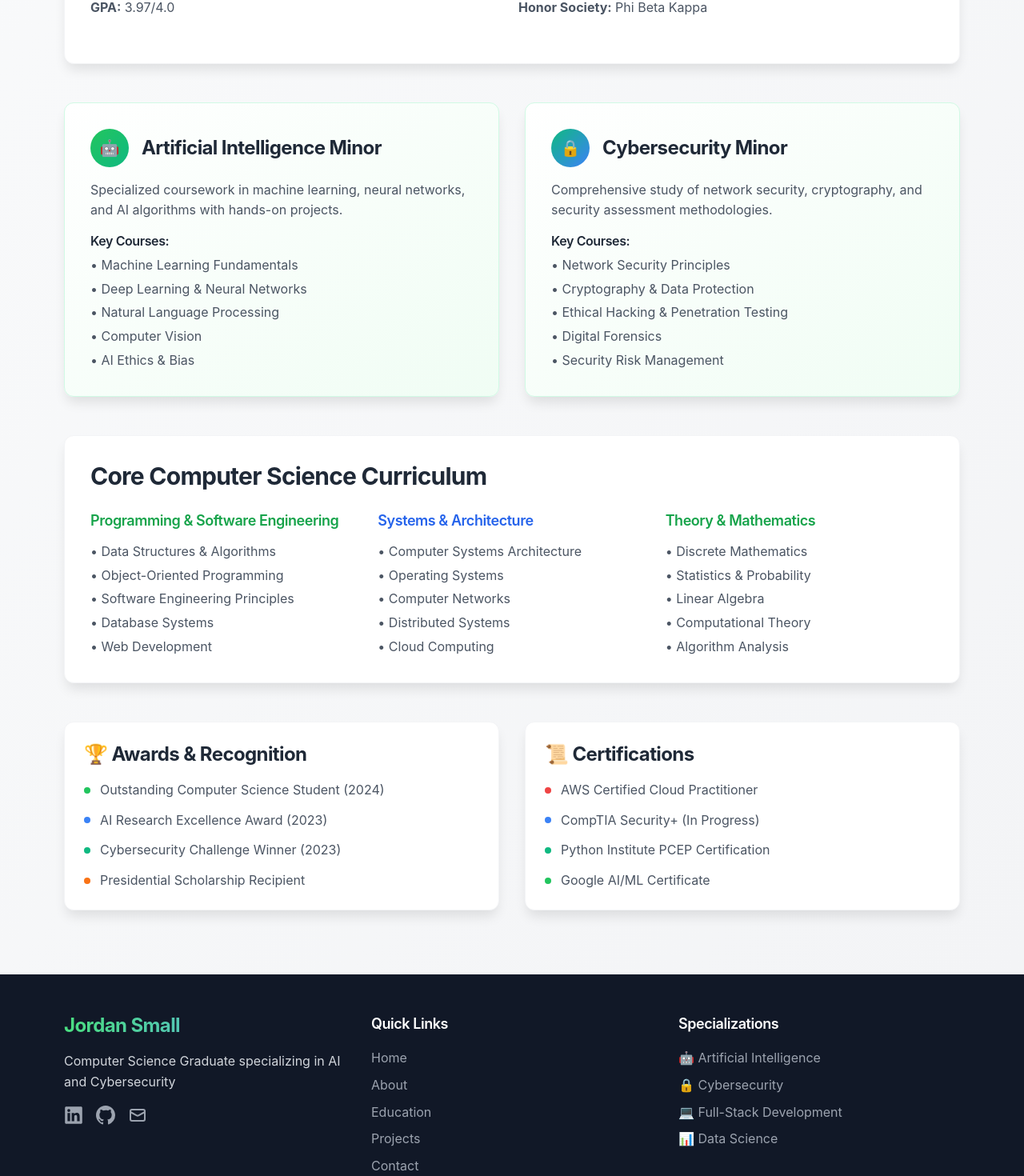
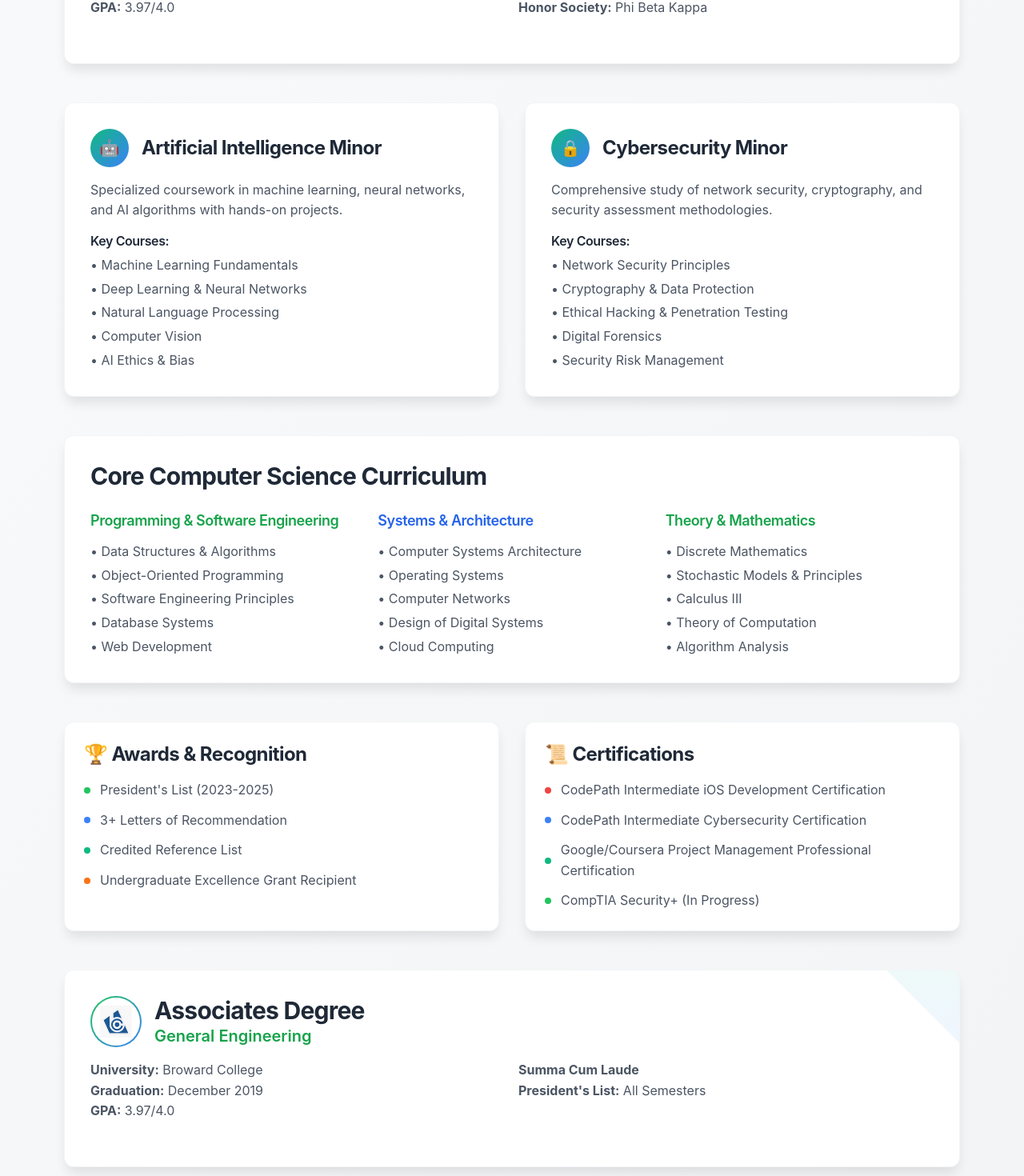
Before and after one commit to sm4j/port_v2, a Next.js app in the folder portfolio-template/: page /education in a window 1280 px wide. Shown: the part 559-2029 px from the top of the page at 80% size. Built offline with nearby package versions, Linux system fonts and the light colour scheme.

Commit message:
Changes to contact, featured projects, and education.

```diff
--- a/portfolio-template/src/app/education/page.tsx
+++ b/portfolio-template/src/app/education/page.tsx
@@ -22,8 +22,10 @@ const EducationPage = () => {
                         <div className="flex items-start justify-between flex-col lg:flex-row gap-6">
                             <div className="flex-1">
                                 <div className="flex items-center mb-4">
-                                    <div className="w-16 h-16 bg-gradient-to-br from-green-500 to-blue-500 rounded-full flex items-center justify-center text-white text-2xl font-bold mr-4">
-                                        🎓
+                                       <div className="w-16 h-16 rounded-full mr-4 bg-gradient-to-br from-green-500 to-blue-500 p-0.5">
+                                           <div className="w-full h-full bg-white rounded-full flex items-center justify-center">
+                                        <img src="/fau-logo.png" alt="Florida Atlantic University logo" className="w-10 h-10 object-contain" />
+                                           </div>
                                     </div>
                                     <div>
                                         <h2 className="text-3xl font-bold text-gray-800">Bachelor of Science</h2>
@@ -49,9 +51,9 @@ const EducationPage = () => {
 
                 {/* Minors */}
                 <div className="grid md:grid-cols-2 gap-8 mb-12">
-                    <div className="card-gradient p-8">
+                    <div className="card p-8">
                         <div className="flex items-center mb-4">
-                            <div className="w-12 h-12 bg-gradient-to-br from-green-500 to-emerald-500 rounded-full flex items-center justify-center text-white text-xl mr-4">
+                            <div className="w-12 h-12 bg-gradient-to-br from-emerald-500 to-blue-500 rounded-full flex items-center justify-center text-white text-xl mr-4">
                                 🤖
                             </div>
                             <h3 className="text-2xl font-bold text-gray-800">Artificial Intelligence Minor</h3>
@@ -71,7 +73,7 @@ const EducationPage = () => {
                         </div>
                     </div>
 
-                    <div className="card-gradient p-8">
+                    <div className="card p-8">
                         <div className="flex items-center mb-4">
                             <div className="w-12 h-12 bg-gradient-to-br from-emerald-500 to-blue-500 rounded-full flex items-center justify-center text-white text-xl mr-4">
                                 🔒
@@ -114,7 +116,7 @@ const EducationPage = () => {
                                 <li>• Computer Systems Architecture</li>
                                 <li>• Operating Systems</li>
                                 <li>• Computer Networks</li>
-                                <li>• Distributed Systems</li>
+                                <li>• Design of Digital Systems</li>
                                 <li>• Cloud Computing</li>
                             </ul>
                         </div>
@@ -122,9 +124,9 @@ const EducationPage = () => {
                             <h4 className="text-lg font-semibold text-green-600 mb-3">Theory & Mathematics</h4>
                             <ul className="text-gray-600 space-y-1">
                                 <li>• Discrete Mathematics</li>
-                                <li>• Statistics & Probability</li>
-                                <li>• Linear Algebra</li>
-                                <li>• Computational Theory</li>
+                                <li>• Stochastic Models & Principles</li>
+                                <li>• Calculus III</li>
+                                <li>• Theory of Computation</li>
                                 <li>• Algorithm Analysis</li>
                             </ul>
                         </div>
@@ -138,19 +140,19 @@ const EducationPage = () => {
                         <ul className="space-y-3">
                             <li className="flex items-center">
                                 <div className="w-2 h-2 bg-green-500 rounded-full mr-3"></div>
-                                <span className="text-gray-600">Outstanding Computer Science Student (2024)</span>
+                                <span className="text-gray-600">President's List (2023-2025)</span>
                             </li>
                             <li className="flex items-center">
                                 <div className="w-2 h-2 bg-blue-500 rounded-full mr-3"></div>
-                                <span className="text-gray-600">AI Research Excellence Award (2023)</span>
+                                <span className="text-gray-600">3+ Letters of Recommendation</span>
                             </li>
                             <li className="flex items-center">
                                 <div className="w-2 h-2 bg-emerald-500 rounded-full mr-3"></div>
-                                <span className="text-gray-600">Cybersecurity Challenge Winner (2023)</span>
+                                <span className="text-gray-600">Credited Reference List</span>
                             </li>
                             <li className="flex items-center">
                                 <div className="w-2 h-2 bg-orange-500 rounded-full mr-3"></div>
-                                <span className="text-gray-600">Presidential Scholarship Recipient</span>
+                                <span className="text-gray-600">Undergraduate Excellence Grant Recipient</span>
                             </li>
                         </ul>
                     </div>
@@ -160,21 +162,53 @@ const EducationPage = () => {
                         <ul className="space-y-3">
                             <li className="flex items-center">
                                 <div className="w-2 h-2 bg-red-500 rounded-full mr-3"></div>
-                                <span className="text-gray-600">AWS Certified Cloud Practitioner</span>
+                                <span className="text-gray-600">CodePath Intermediate iOS Development Certification</span>
                             </li>
                             <li className="flex items-center">
                                 <div className="w-2 h-2 bg-blue-500 rounded-full mr-3"></div>
-                                <span className="text-gray-600">CompTIA Security+ (In Progress)</span>
+                                <span className="text-gray-600">CodePath Intermediate Cybersecurity Certification</span>
                             </li>
                             <li className="flex items-center">
                                 <div className="w-2 h-2 bg-emerald-500 rounded-full mr-3"></div>
-                                <span className="text-gray-600">Python Institute PCEP Certification</span>
+                                <span className="text-gray-600">Google/Coursera Project Management Professional Certification</span>
                             </li>
                             <li className="flex items-center">
                                 <div className="w-2 h-2 bg-green-500 rounded-full mr-3"></div>
-                                <span className="text-gray-600">Google AI/ML Certificate</span>
+                                <span className="text-gray-600">CompTIA Security+ (In Progress)</span>
                             </li>
                         </ul>
+                    </div>
+                </div>
+                {/* First Degree */}
+                <div className="card p-8 mb-12 mt-12 relative overflow-hidden">
+                    <div className="absolute top-0 right-0 w-32 h-32 bg-gradient-to-br from-green-400 to-blue-400 opacity-10 transform rotate-45 translate-x-16 -translate-y-16"></div>
+                    <div className="relative z-10">
+                        <div className="flex items-start justify-between flex-col lg:flex-row gap-6">
+                            <div className="flex-1">
+                                <div className="flex items-center mb-4">
+                                       <div className="w-16 h-16 rounded-full mr-4 bg-gradient-to-br from-green-500 to-blue-500 p-0.5">
+                                           <div className="w-full h-full bg-white rounded-full flex items-center justify-center">
+                                        <img src="/bc-logo.jpeg" alt="Broward College logo" className="w-10 h-10 object-contain" />
+                                           </div>
+                                    </div>
+                                    <div>
+                                        <h2 className="text-3xl font-bold text-gray-800">Associates Degree</h2>
+                                        <p className="text-xl text-green-600 font-semibold">General Engineering</p>
+                                    </div>
+                                </div>
+                                <div className="grid md:grid-cols-2 gap-4 mb-6">
+                                    <div>
+                                        <p className="text-gray-600"><strong>University:</strong> Broward College</p>
+                                        <p className="text-gray-600"><strong>Graduation:</strong> December 2019</p>
+                                        <p className="text-gray-600"><strong>GPA:</strong> 3.97/4.0</p>
+                                    </div>
+                                    <div>
+                                        <p className="text-gray-600"><strong>Summa Cum Laude</strong></p>
+                                        <p className="text-gray-600"><strong>President's List:</strong> All Semesters</p>
+                                    </div>
+                                </div>
+                            </div>
+                        </div>
                     </div>
                 </div>
             </div>
--- a/portfolio-template/src/app/page.tsx
+++ b/portfolio-template/src/app/page.tsx
@@ -51,38 +51,38 @@ const HomePage = () => {
                     </h2>
                     <div className="grid md:grid-cols-2 lg:grid-cols-3 gap-8">
                         <div className="bg-gradient-to-br from-green-50 to-blue-50 p-6 rounded-xl border border-green-100 hover:shadow-lg transition-shadow duration-300">
-                            <h3 className="text-xl font-semibold mb-3 text-gray-800">AI-Powered Security Analyzer</h3>
+                            <h3 className="text-xl font-semibold mb-3 text-gray-800">Marvel Dream Teams</h3>
                             <p className="text-gray-600 mb-4">
-                                Machine learning model for detecting network anomalies and potential security threats.
+                                Completely integrated mobile iOS application that allows users to create and share their own Marvel superhero teams. Built using a SwiftUI frontend and a Firebase backend with Marvel API integration.
                             </p>
                             <div className="flex flex-wrap gap-2">
-                                <span className="px-3 py-1 bg-green-100 text-green-700 rounded-full text-sm">Python</span>
-                                <span className="px-3 py-1 bg-blue-100 text-blue-700 rounded-full text-sm">TensorFlow</span>
-                                <span className="px-3 py-1 bg-emerald-100 text-emerald-700 rounded-full text-sm">Cybersecurity</span>
+                                <span className="px-3 py-1 bg-green-100 text-green-700 rounded-full text-sm">SwiftUI</span>
+                                <span className="px-3 py-1 bg-blue-100 text-blue-700 rounded-full text-sm">ParseSwift</span>
+                                <span className="px-3 py-1 bg-emerald-100 text-emerald-700 rounded-full text-sm">Firebase</span>
                             </div>
                         </div>
 
                         <div className="bg-gradient-to-br from-blue-50 to-indigo-50 p-6 rounded-xl border border-blue-100 hover:shadow-lg transition-shadow duration-300">
-                            <h3 className="text-xl font-semibold mb-3 text-gray-800">Smart Campus App</h3>
+                            <h3 className="text-xl font-semibold mb-3 text-gray-800">FlightPath</h3>
                             <p className="text-gray-600 mb-4">
-                                Full-stack web application for campus navigation and resource management.
+                                An FAU Career Networking Platform that connects students, faculty, and employers. Built with a Next.js frontend and full a AWS cloud architecture.
                             </p>
                             <div className="flex flex-wrap gap-2">
                                 <span className="px-3 py-1 bg-blue-100 text-blue-700 rounded-full text-sm">React</span>
-                                <span className="px-3 py-1 bg-green-100 text-green-700 rounded-full text-sm">Node.js</span>
-                                <span className="px-3 py-1 bg-yellow-100 text-yellow-700 rounded-full text-sm">MongoDB</span>
+                                <span className="px-3 py-1 bg-green-100 text-green-700 rounded-full text-sm">Next.js</span>
+                                <span className="px-3 py-1 bg-yellow-100 text-yellow-700 rounded-full text-sm">PostgresSQL</span>
                             </div>
                         </div>
 
                         <div className="bg-gradient-to-br from-emerald-50 to-teal-50 p-6 rounded-xl border border-emerald-100 hover:shadow-lg transition-shadow duration-300">
-                            <h3 className="text-xl font-semibold mb-3 text-gray-800">Encryption Toolkit</h3>
+                            <h3 className="text-xl font-semibold mb-3 text-gray-800">CPU Scheduling Algorithm Simulator</h3>
                             <p className="text-gray-600 mb-4">
-                                Comprehensive cryptographic toolkit with multiple encryption algorithms implementation.
+                                A desktop application that simulates various CPU scheduling algorithms including FCFS, SJF, Round Robin MLFQ. Built using C++.
                             </p>
                             <div className="flex flex-wrap gap-2">
-                                <span className="px-3 py-1 bg-red-100 text-red-700 rounded-full text-sm">Java</span>
-                                <span className="px-3 py-1 bg-green-100 text-green-700 rounded-full text-sm">Cryptography</span>
-                                <span className="px-3 py-1 bg-gray-100 text-gray-700 rounded-full text-sm">Security</span>
+                                <span className="px-3 py-1 bg-red-100 text-red-700 rounded-full text-sm">C++</span>
+                                <span className="px-3 py-1 bg-green-100 text-green-700 rounded-full text-sm">Operating Systems</span>
+                                <span className="px-3 py-1 bg-gray-100 text-gray-700 rounded-full text-sm">Computer Architecture</span>
                             </div>
                         </div>
                     </div>
```
Also changed, not shown: portfolio-template/src/app/about/page.tsx (+4 -4 lines), portfolio-template/src/app/contact/page.tsx (+17 -5 lines), portfolio-template/public/bc-logo.jpeg (added), portfolio-template/public/fau-logo.png (added).
